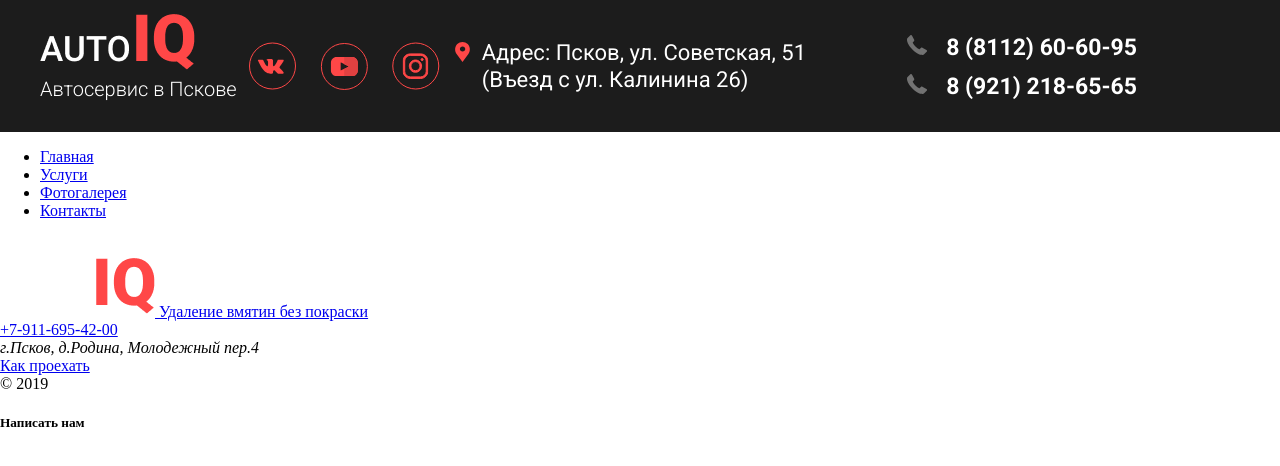
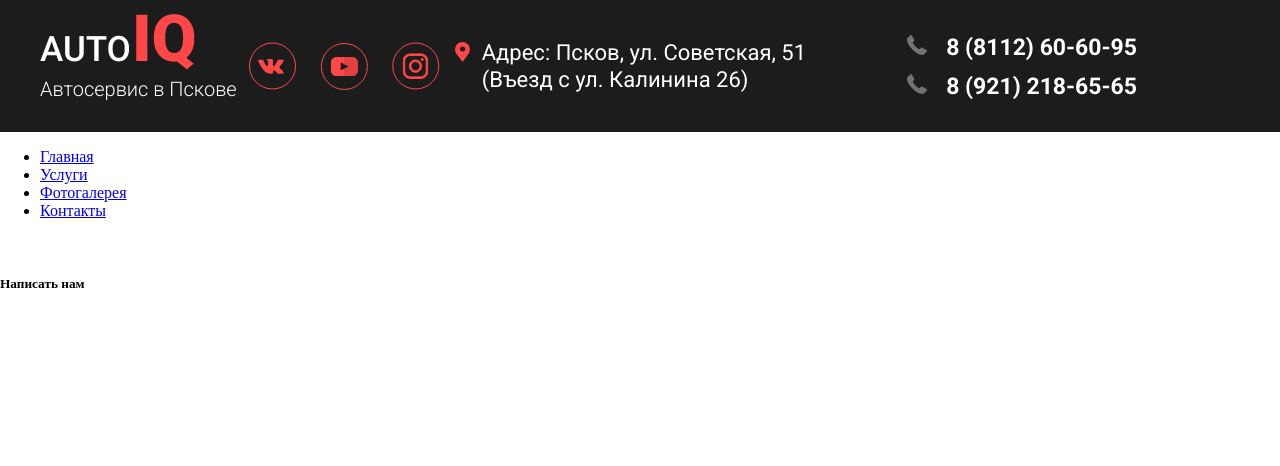
Before and after one commit to alekskoo/alekskoo.github.io, a plain HTML site: page index.html in a window 1280 px wide. Drawn offline with Linux system fonts and the light colour scheme.

Commit message:
some fix

```diff
--- a/index.html
+++ b/index.html
@@ -104,7 +104,7 @@ creature: 2018
       <footer>
         <div class="wrapper">
 
-          <a href="/" class="logo">
+         <!--  <a href="/" class="logo">
             <span class="img-container">
               <img src="images/logo.png" alt="">
             </span>
@@ -122,7 +122,7 @@ creature: 2018
             <a href="#0" class="btn to-map">Как проехать</a>
           </div>
 
-          <div class="copyright">&#169; 2019</div>
+          <div class="copyright">&#169; 2019</div> -->
 
         </div>
       </footer>
```
